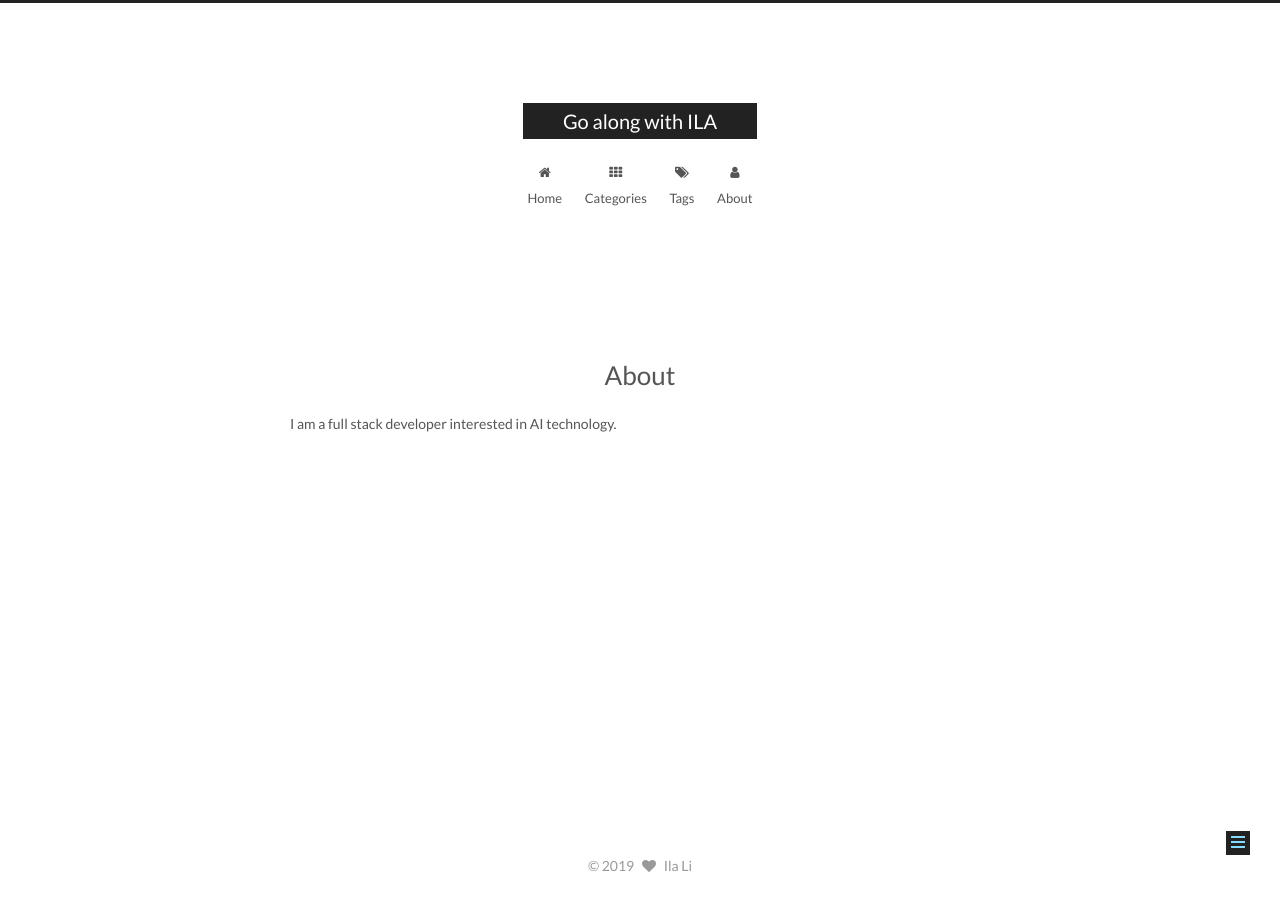
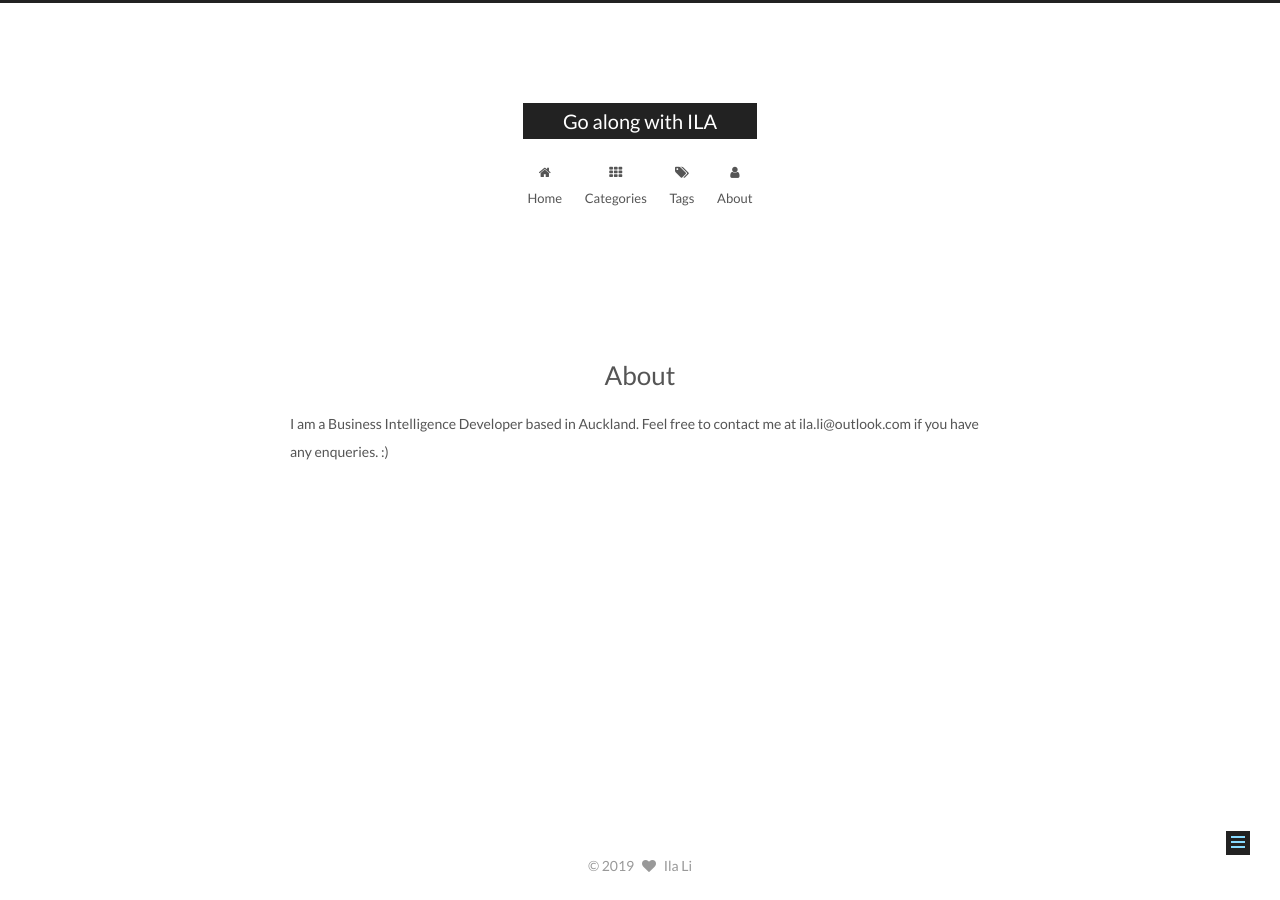
Before and after one commit to dollypigeon/dollypigeon.github.io, a Jekyll site: the page built from about/index.md, in a window 1280 px wide. Built offline with Jekyll 4.4.1, drawn with Linux system fonts in a browser that asks for light colours.

Commit message:
Update index.md

```diff
--- a/about/index.md
+++ b/about/index.md
@@ -3,4 +3,5 @@ layout: page
 type: about
 ---
 
-I am a full stack developer interested in AI technology.
+I am a Business Intelligence Developer based in Auckland.
+Feel free to contact me at ila.li@outlook.com if you have any enqueries. :)
```
